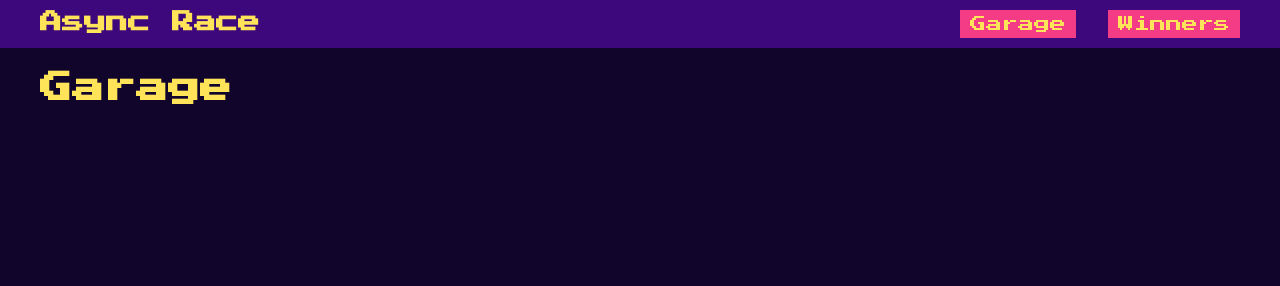
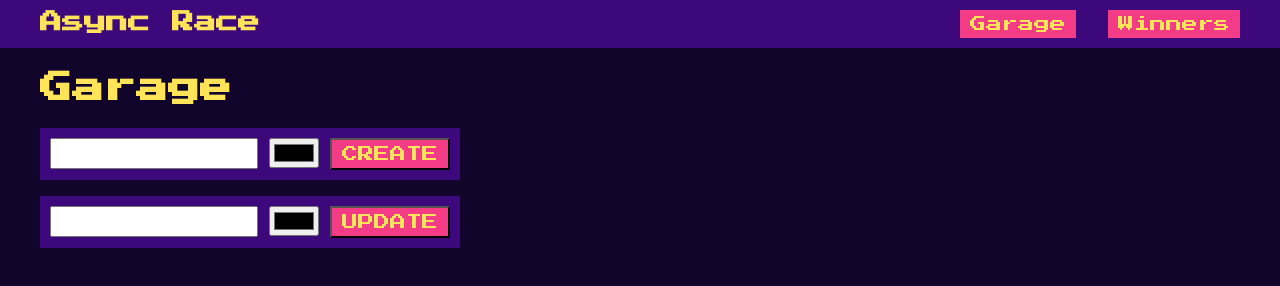
Before and after one commit to Ilichhh/rs-stage-1, a website built with webpack: page async-race/src/index.html in a window 1280 px wide. Built offline with nearby package versions, Linux system fonts and the light colour scheme.

Commit message:
feat: create car management section

```diff
--- /dev/null
+++ b/async-race/src/pages/garage/_garage.scss
@@ -0,0 +1,26 @@
+.management {
+  height: 120px;
+  display: flex;
+  flex-direction: column;
+  justify-content: space-between;
+
+  &__create-form,
+  &__update-form {
+    display: flex;
+    justify-content: space-between;
+    width: 400px;
+    padding: 10px;
+    background-color: $blue-color;
+  }
+
+  &__create-input,
+  &__update-input {
+    width: 200px;
+    height: 25px;
+  }
+
+  &__create-color,
+  &__update-color {
+    height: 30px;
+  }
+}
--- a/async-race/src/pages/garage/garage.ts
+++ b/async-race/src/pages/garage/garage.ts
@@ -1,9 +1,32 @@
 import Page from '../../templates/page';
-import { TextObject } from '../../types/types';
+import { TextObject, AttributesObject } from '../../types/types';
 
 class GaragePage extends Page {
   static TextObject: TextObject = {
     MainTitle: 'Garage',
+  };
+
+  static AttributesObject: AttributesObject = {
+    createCarInput: {
+      type: 'text',
+      id: 'create-name',
+      name: 'car-name',
+    },
+    createCarColor: {
+      type: 'color',
+      id: 'create-color',
+      name: 'car-color',
+    },
+    updateCarInput: {
+      type: 'text',
+      id: 'update-name',
+      name: 'car-name',
+    },
+    updateCarColor: {
+      type: 'color',
+      id: 'update-color',
+      name: 'car-color',
+    },
   };
 
   constructor(id: string) {
@@ -18,6 +41,42 @@ class GaragePage extends Page {
     const title = this.createHeaderTitle(GaragePage.TextObject.MainTitle);
     container.append(title);
 
+    // Car management
+    const managementSection = this.createElement('div', 'management');
+    container.append(managementSection);
+
+    const createCarBlock = this.createElement('form', 'management__create-form');
+    managementSection.append(createCarBlock);
+
+    const creteCarInput = this.createElement('input', 'management__create-input');
+    this.setMultipleAttributes(creteCarInput, GaragePage.AttributesObject.createCarInput);
+    createCarBlock.append(creteCarInput);
+
+    const creteCarColor = this.createElement('input', 'management__create-color');
+    this.setMultipleAttributes(creteCarColor, GaragePage.AttributesObject.createCarColor);
+    createCarBlock.append(creteCarColor);
+
+    const createCarButton = this.createElement('button', 'management__create-btn button');
+    createCarButton.setAttribute('type', 'submit');
+    createCarButton.innerText = 'CREATE';
+    createCarBlock.append(createCarButton);
+
+    const updateCarBlock = this.createElement('form', 'management__update-form');
+    managementSection.append(updateCarBlock);
+
+    const updateCarInput = this.createElement('input', 'management__update-input');
+    this.setMultipleAttributes(updateCarInput, GaragePage.AttributesObject.updateCarInput);
+    updateCarBlock.append(updateCarInput);
+
+    const updateCarColor = this.createElement('input', 'management__update-color');
+    this.setMultipleAttributes(updateCarColor, GaragePage.AttributesObject.updateCarColor);
+    updateCarBlock.append(updateCarColor);
+
+    const updateCarButton = this.createElement('button', 'management__update-btn button');
+    updateCarButton.setAttribute('type', 'submit');
+    updateCarButton.innerText = 'UPDATE';
+    updateCarBlock.append(updateCarButton);
+
     return this.main;
   }
 }
--- a/async-race/src/styles/components/_buttons.scss
+++ b/async-race/src/styles/components/_buttons.scss
@@ -4,4 +4,9 @@
   background-color: $pink-color;
   color: $yellow-color;
   text-decoration: none;
+
+  &:hover {
+    background-color: $yellow-color;
+    color: $pink-color;
+  }
 }
--- a/async-race/src/styles/index.scss
+++ b/async-race/src/styles/index.scss
@@ -4,4 +4,5 @@
 @import "base/fonts";
 @import "base/main";
 
-@import "../components/header/header"
+@import "../components/header/header";
+@import "../pages/garage/garage";
--- /dev/null
+++ b/async-race/src/templates/domElement.ts
@@ -0,0 +1,17 @@
+import type { Attributes } from '../types/types';
+
+class DomElement {
+  protected createElement(tag: string, classList: string) {
+    const element = document.createElement(tag);
+    element.className = classList;
+    return element;
+  }
+
+  protected setMultipleAttributes(element: HTMLElement, attributes: Attributes): void {
+    Object.keys(attributes).forEach((key) => {
+      element.setAttribute(key, attributes[key]);
+    });
+  }
+}
+
+export default DomElement;
--- a/async-race/src/templates/page.ts
+++ b/async-race/src/templates/page.ts
@@ -1,9 +1,12 @@
-class Page {
+import DomElement from './domElement';
+
+class Page extends DomElement {
   protected main: HTMLElement;
 
   static TextObject = {};
 
   constructor(id: string) {
+    super();
     this.main = document.createElement('main');
     this.main.id = id;
   }
--- a/async-race/src/types/types.ts
+++ b/async-race/src/types/types.ts
@@ -10,3 +10,11 @@ export enum ErrorTypes {
 export type TextObject = {
   [name: string | number]: string;
 };
+
+export type Attributes = {
+  [name: string]: string;
+};
+
+export type AttributesObject = {
+  [name: string]: Attributes;
+};
```
